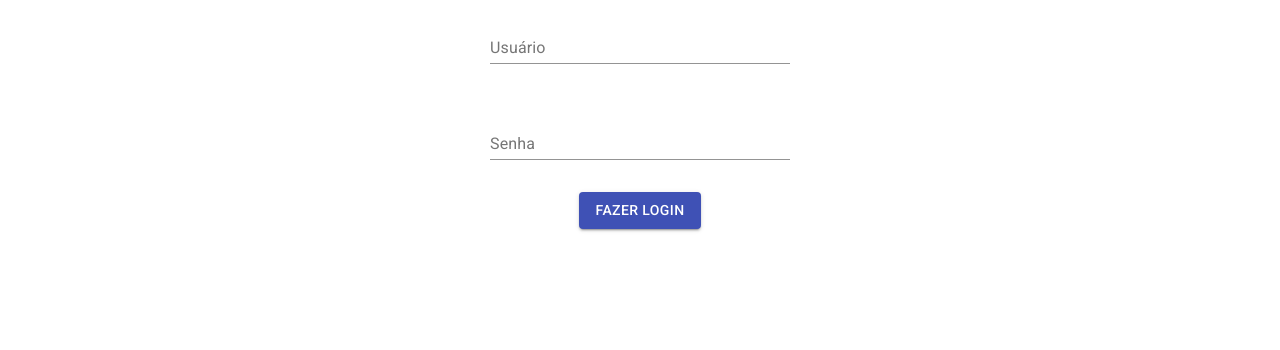
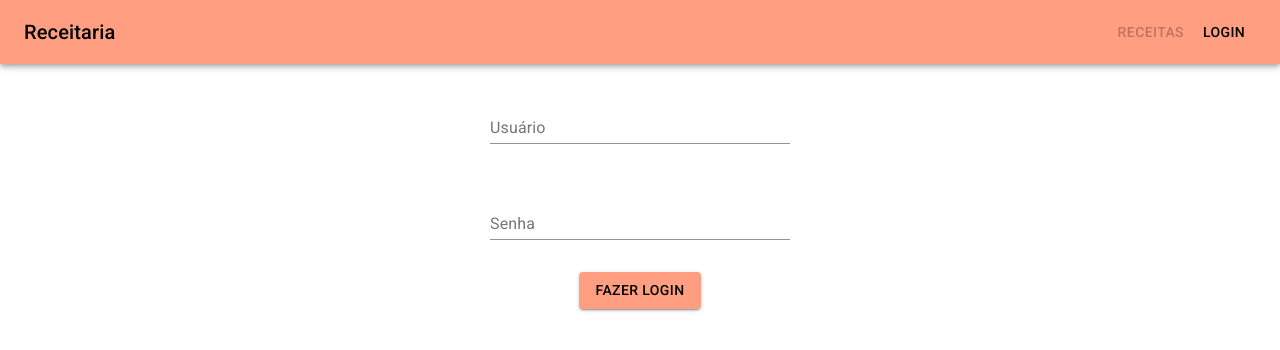
Before and after one commit to estrelasteinkirch/coding-challenge-onesight, a React (Create React App) app: page /login in a window 1280 px wide. Shown: the top 350 px of the page. Built offline with nearby package versions, Linux system fonts and the light colour scheme.

Commit message:
Add Navbar and Material UI

```diff
--- /dev/null
+++ b/src/components/Navbar.js
@@ -0,0 +1,52 @@
+import AppBar from "@material-ui/core/AppBar";
+import Toolbar from "@material-ui/core/Toolbar";
+import Typography from "@material-ui/core/Typography";
+import Button from "@material-ui/core/Button";
+import { useDispatch, useSelector } from "react-redux";
+import { selectLogin, setLogin } from "../features/login/loginSlice";
+import { Link } from "react-router-dom";
+import { makeStyles } from "@material-ui/core";
+
+const useStyles = makeStyles((theme) => ({
+  title: {
+    flexGrow: 1,
+  },
+  root: {
+    marginBottom: theme.spacing(2),
+  },
+}));
+
+export default function Navbar() {
+  const classes = useStyles();
+  const loggedIn = useSelector(selectLogin);
+  const dispatch = useDispatch();
+
+  return (
+    <div className={classes.root}>
+      <AppBar position="static">
+        <Toolbar>
+          <Typography className={classes.title} variant="h6">
+            Receitaria
+          </Typography>
+          <Button
+            color="inherit"
+            component={Link}
+            to="/receitas"
+            disabled={!loggedIn}
+          >
+            Receitas
+          </Button>
+          {loggedIn ? (
+            <Button color="inherit" onClick={() => dispatch(setLogin(false))}>
+              Logout
+            </Button>
+          ) : (
+            <Button color="inherit" component={Link} to="/login">
+              Login
+            </Button>
+          )}
+        </Toolbar>
+      </AppBar>
+    </div>
+  );
+}
--- /dev/null
+++ b/src/css/MuiTheme.js
@@ -0,0 +1,20 @@
+import { createMuiTheme } from '@material-ui/core/styles';
+
+const theme = createMuiTheme({
+  palette: {
+    primary: {
+      light: '#ffd0b0',
+      main: '#ff9e80',
+      dark: '#c96f53',
+      contrastText: '#000000',
+    },
+    secondary: {
+      light: '#ff6434',
+      main: '#dd2c00',
+      dark: '#a30000',
+      contrastText: '#ffffff',
+    },
+  },
+});
+
+export default theme;
--- a/src/index.js
+++ b/src/index.js
@@ -5,11 +5,15 @@ import store from "./app/store";
 import App from "./App";
 import reportWebVitals from "./reportWebVitals";
 import { Provider } from "react-redux";
+import { ThemeProvider } from "@material-ui/core/styles";
+import theme from "./css/MuiTheme";
 
 ReactDOM.render(
   <React.StrictMode>
     <Provider store={store}>
-      <App />
+      <ThemeProvider theme={theme}>
+        <App />
+      </ThemeProvider>
     </Provider>
   </React.StrictMode>,
   document.getElementById("root")
```
